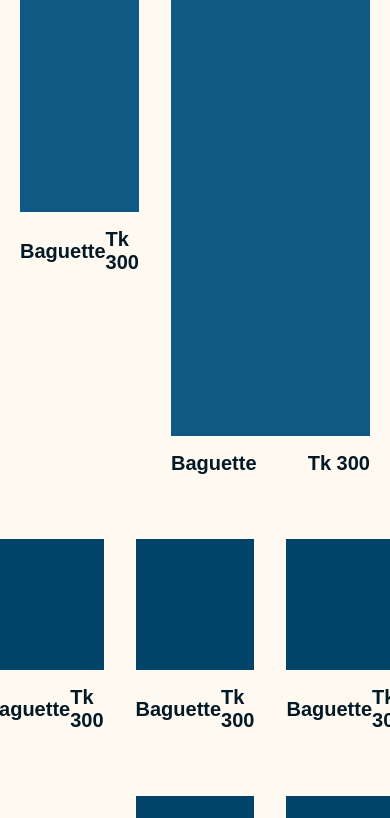
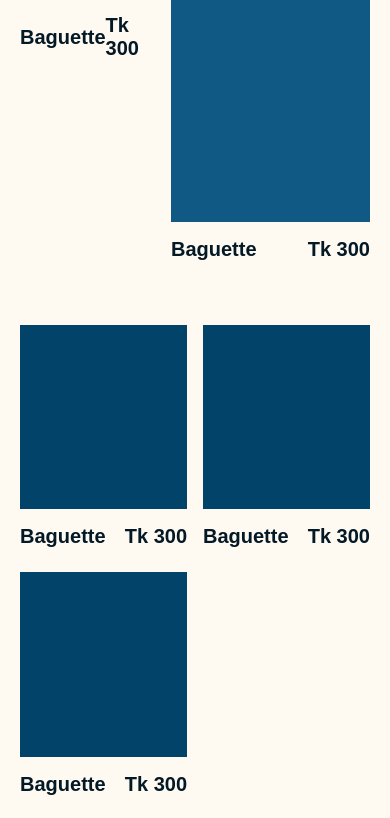
Before and after one commit to shykat-tech/holey, a Nuxt app: page / in a window 390 px wide. Shown: the part 1156-1974 px from the top of the page. Built offline with nearby package versions, Linux system fonts and the light colour scheme.

Commit message:
style: responsive draft 2

```diff
--- a/app/components/ui/HomeMenu.vue
+++ b/app/components/ui/HomeMenu.vue
@@ -15,7 +15,7 @@
 <style scoped lang="scss">
 #homepage {
   header {
-    margin-bottom: 10rem;
+    @include clamp-property("margin-bottom", 3, 10);
   }
 }
 </style>
--- a/app/components/ui/MenuGrid.vue
+++ b/app/components/ui/MenuGrid.vue
@@ -1,7 +1,6 @@
 <script setup lang="ts">
 const items = [1, 1, 1, 1, 1, 1, 1, 1, 1];
 const pattern1 = [1, 1, 1, 0, 1, 1, 1, 0, 0, 1, 1, 0, 0, 0, 1];
-const pattern2 = [1, 0, 0, 0, 1, 1, 0, 0, 1, 1, 1, 0, 1, 1, 1];
 
 const mapItems = (pattern: number[]) => {
   let idx = 0;
@@ -31,10 +30,15 @@ const gridShape = computed(() => mapItems(pattern1));
 <style scoped lang="scss">
 .grid {
   display: grid;
-  grid-template-columns: repeat(3, 1fr);
+  grid-template-columns: repeat(2, 1fr);
   justify-content: center;
-  column-gap: 2rem;
-  row-gap: 4rem;
+
+  @include clamp-property("column-gap", 1, 2);
+  @include clamp-property("row-gap", 1.5, 4);
+
+  @media screen and (min-width: 1024px) {
+    grid-template-columns: repeat(3, 1fr);
+  }
 
   .box {
     width: 100%;
--- a/app/components/ui/SectionHeader.vue
+++ b/app/components/ui/SectionHeader.vue
@@ -30,10 +30,14 @@ defineProps<{
   color: $text;
   font-style: normal;
   font-weight: 400;
-  width: 30%;
-  margin-left: 55%;
   opacity: 0.85;
+  margin-top: 1rem;
 
   @include clamp-property("font-size", 1.25, 1.75);
+
+  @media screen and (min-width: 1024px) {
+    width: 30%;
+    margin: 0 0 0 55%;
+  }
 }
 </style>
--- a/app/pages/index.vue
+++ b/app/pages/index.vue
@@ -25,9 +25,10 @@ header {
   padding-bottom: 7.5rem;
 }
 .separator {
-  margin-block: 10rem;
   height: 0.0625rem;
   width: 100%;
   background: $highlight;
+
+  @include clamp-property("margin-block", 3, 10);
 }
 </style>
```
